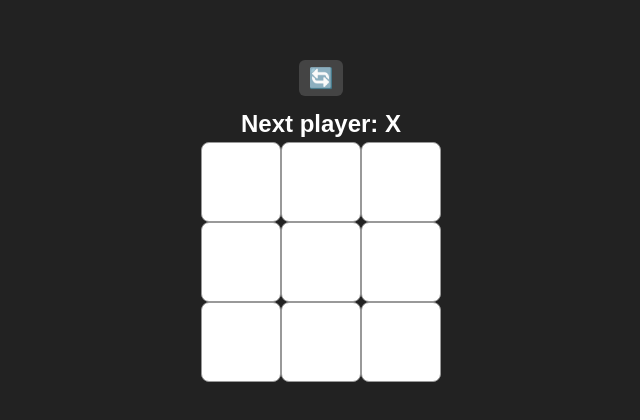
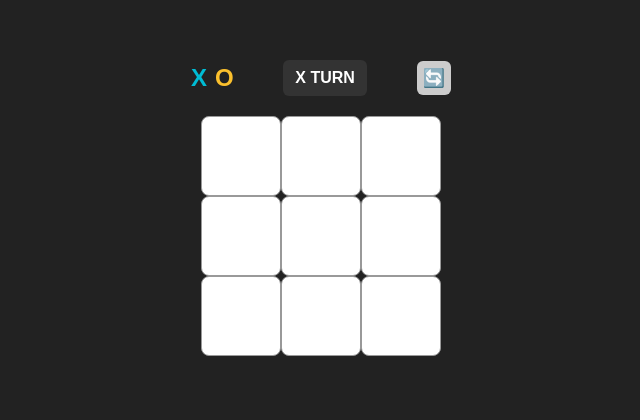
Before and after one commit to Edgar202323/garry-tictactoe-react, a React (Vite) app: page / in a window 1280 px wide. Shown: the part 140-560 px from the top of the page, without its empty margins (199-839 px from the left). Built offline with nearby package versions, Linux system fonts and the light colour scheme.

Commit message:
Improve Board header

```diff
--- a/src/App.css
+++ b/src/App.css
@@ -36,13 +36,6 @@ body {
   justify-content: flex-start;
 }
 
-
-.status {
-  font-size: 24px;
-  font-weight: bold;
-  color: white;
-  text-align: center;
-}
 
 .icon-button {
   font-size: 20px;
@@ -103,3 +96,50 @@ body {
 .move-list button:hover {
   background-color: #666;
 }
+
+.board-header {
+  display: flex;
+  justify-content: space-between;
+  align-items: center;
+  width: 260px;
+  margin-bottom: 20px;
+}
+
+.player-icons {
+  display: flex;
+  gap: 8px;
+}
+
+.player-x {
+  color: #00bcd4;
+  font-size: 24px;
+  font-weight: bold;
+}
+
+.player-o {
+  color: #fbc02d;
+  font-size: 24px;
+  font-weight: bold;
+}
+
+.turn-indicator {
+  background-color: #333;
+  color: white;
+  padding: 6px 12px;
+  border-radius: 6px;
+  font-weight: bold;
+  font-size: 16px;
+}
+
+.restart-icon {
+  background-color: #ccc;
+  border: none;
+  border-radius: 6px;
+  padding: 6px;
+  font-size: 18px;
+  cursor: pointer;
+}
+
+.restart-icon:hover {
+  background-color: #aaa;
+}
--- a/src/Board.tsx
+++ b/src/Board.tsx
@@ -29,9 +29,7 @@ export default function Board({ xIsNext, squares, onPlay }: BoardProps) {
 
   return (
     <>
-      <div className="status-row">
-        <div className="status">{status}</div>
-      </div>
+
       <div className="board-row">
         <Square value={squares[0]} onSquareClick={() => handleClick(0)} />
         <Square value={squares[1]} onSquareClick={() => handleClick(1)} />
--- a/src/Game.tsx
+++ b/src/Game.tsx
@@ -1,6 +1,25 @@
 import { useState } from 'react';
 import Board from './Board';
 import './App.css';
+
+function calculateWinner(squares: (string | null)[]): string | null {
+  const lines = [
+    [0, 1, 2],
+    [3, 4, 5],
+    [6, 7, 8],
+    [0, 3, 6],
+    [1, 4, 7],
+    [2, 5, 8],
+    [0, 4, 8],
+    [2, 4, 6],
+  ];
+  for (let [a, b, c] of lines) {
+    if (squares[a] && squares[a] === squares[b] && squares[a] === squares[c]) {
+      return squares[a];
+    }
+  }
+  return null;
+}
 
 export default function Game() {
   const [history, setHistory] = useState([Array(9).fill(null)]);
@@ -8,6 +27,9 @@ export default function Game() {
 
   const xIsNext = currentMove % 2 === 0;
   const currentSquares = history[currentMove];
+
+  const winner = calculateWinner(currentSquares);
+  const isBoardFull = currentSquares.every(square => square !== null);
 
   function handlePlay(nextSquares: (string | null)[]) {
     const nextHistory = [...history.slice(0, currentMove + 1), nextSquares];
@@ -42,18 +64,30 @@ export default function Game() {
   return (
   <div className="game">
     <div className="game-board">
-        <button className="icon-button" onClick={handleReset} title="Restart Game">
+      <div className="board-header">
+        <div className="player-icons">
+          <span className="player-x">X</span>
+          <span className="player-o">O</span>
+        </div>
+        <div className="turn-indicator">
+          {winner ? `Winner: ${winner}` : isBoardFull ? "It's a tie!" : `${xIsNext ? 'X' : 'O'} TURN`}
+        </div>
+        <button className="restart-icon" onClick={handleReset} title="Restart Game">
           🔄
         </button>
+      </div>
+
       <Board
         xIsNext={xIsNext}
         squares={currentSquares}
         onPlay={handlePlay}
       />
     </div>
+
     <div className="game-info">
       <ol className="move-list">{moves}</ol>
     </div>
   </div>
 );
+
 }
```
Lines whose indentation alone changed are shown as unchanged.
